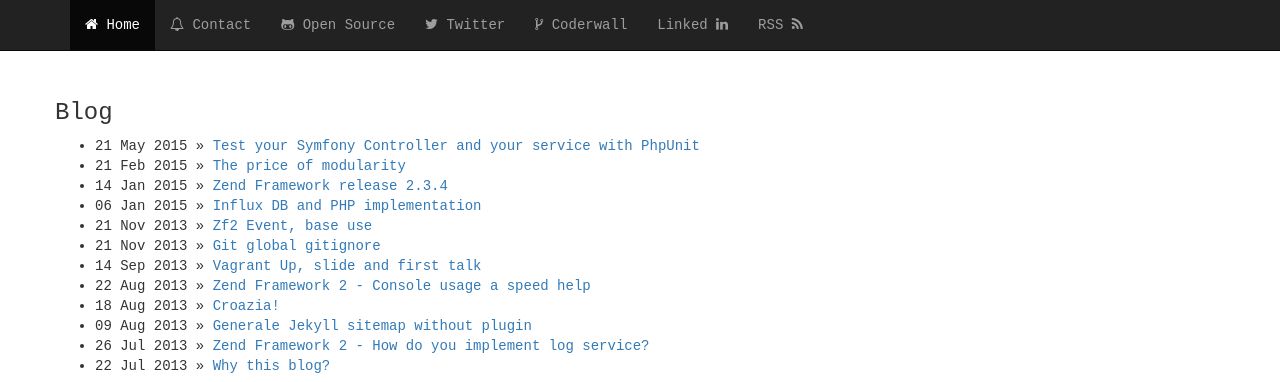
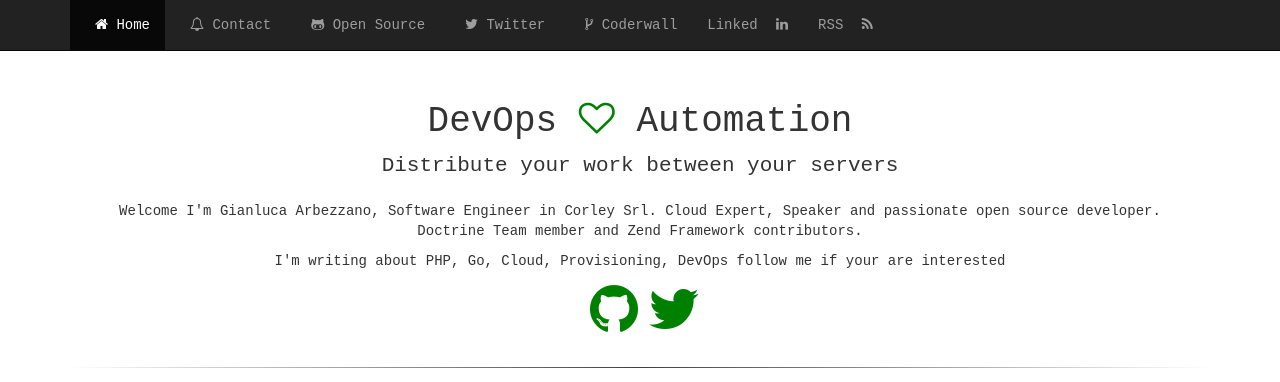
Before and after one commit to gianarb/gianarb.github.com, a Jekyll site: the page built from index.html, in a window 1280 px wide and 1400 px high, cut to the strip 0-382 px from the top of the window. Built offline with Jekyll 4.4.1, drawn with Linux system fonts in a browser that asks for light colours; nearby versions of some CDN libraries.

Commit message:
Home page improvement

```diff
--- a/css/main.css
+++ b/css/main.css
@@ -7,6 +7,16 @@ div.starter-template {
 
 p.meta {
     color: #e0dede;
+}
+
+a:link, a:visited {
+  color: green;
+  text-decoration:none;
+}
+
+a:hover {
+  color: #00b200;
+  text-decoration:none;
 }
 
 .error-template {padding: 40px 15px;text-align: center;}
@@ -25,3 +35,40 @@ p.meta {
 .footer p.text-muted {
     margin: 14px 0 14px 0;
 }
+
+hr {
+  border: 0;
+  height: 1px;
+  background-image: linear-gradient(to right, rgba(0, 0, 0, 0), rgba(0, 0, 0, 0.75), rgba(0, 0, 0, 0));
+}
+
+#slogan .fa-heart-o {
+  color: green;
+}
+
+.error-template {padding: 40px 15px;text-align: center;}
+.error-actions {margin-top:15px;margin-bottom:15px;}
+.error-actions .btn { margin-right:10px; }
+
+.footer {
+    position: absolute;
+    width:100%;
+    bottom: 0;
+    display:none;
+    background-color: #222;
+    border-color: #080808;
+}
+
+.footer p.text-muted {
+    margin: 14px 0 14px 0;
+}
+
+hr {
+  border: 0;
+  height: 1px;
+  background-image: linear-gradient(to right, rgba(0, 0, 0, 0), rgba(0, 0, 0, 0.75), rgba(0, 0, 0, 0));
+}
+
+a > .fa {
+  padding-left: 10px;
+}
--- a/index.html
+++ b/index.html
@@ -2,6 +2,18 @@
 layout: default
 title: Gianluca Arbezzano - Developer
 ---
+<div id="slogan" class="row">
+  <div class="col-md-12">
+    <div class="text-center">
+        <h1>DevOps <i class="fa fa-heart-o"></i> Automation</h1>
+        <p class="lead">Distribute your work between your servers</p>
+        <p class="desc">Welcome I'm Gianluca Arbezzano, Software Engineer in Corley Srl. Cloud Expert, Speaker and passionate open source developer.</br>Doctrine Team member and Zend Framework contributors.</p>
+        <p>I'm writing about PHP, Go, Cloud, Provisioning, DevOps follow me if your are interested</p>
+        <p class="social"><a href="https://github.com/gianarb"><i class="fa fa-github fa-4x"></i></a><a href="https://twitter.com/gianarb"><i class="fa fa-twitter fa-4x"></i></a></p>
+    </div>
+  </div>
+</div>
+<hr class="style-two">
 <div id="blog" class="row">
   <h3>Blog</h3>
   <ul class="posts">
@@ -10,6 +22,7 @@ title: Gianluca Arbezzano - Developer
     {% endfor %}
   </ul>
 </div>
+<hr class="style-two">
 <div class="row">
     <div class="col-md-2 col-md-offset-2">
         <a href='http://www.doctrine-project.org' target='_blank'><img src='/img/doctrine.png' border='0' alt='Doctrine Project' width="125px"/></a>
@@ -24,6 +37,7 @@ title: Gianluca Arbezzano - Developer
         <a href='https://github.com/ngutils' target='_blank'><img src='/img/ngutils.png' border='0' alt='AngularJs developer ngutils' width="125px"/></a>
     </div>
 </div>
+<hr class="style-two">
 
 <div id="project" class="row">
     <div class="col-md-5">
@@ -53,7 +67,7 @@ title: Gianluca Arbezzano - Developer
         </ul>
     </div>
 </div>
-
+<hr class="style-two">
 <div class="row" id="events">
   <h3>Events</h3>
   <div class="table-responsive">
```
